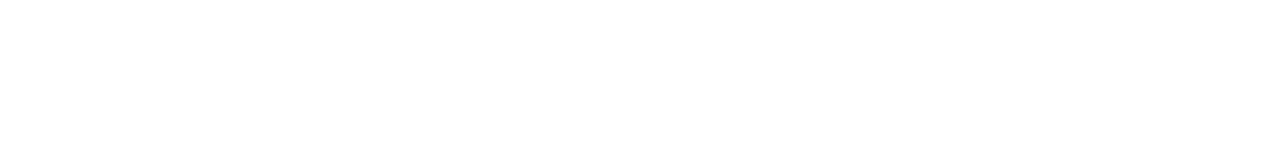
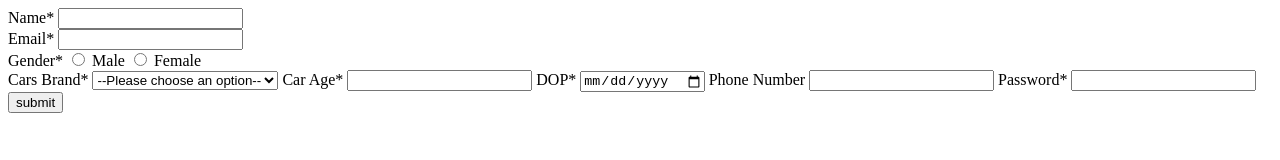
Before and after one commit to acciojob/car-insurance-form-sonu2614, a website: page main.html in a window 1280 px wide. Drawn offline with Linux system fonts and the light colour scheme.

Commit message:
created a submission

```diff
--- a/main.html
+++ b/main.html
@@ -7,6 +7,61 @@
 </head>
 
 <body>
+	<form method="post">
+		<div>
+			<label for="name">Name*</label>
+			<input type="text" id="name"  name="name" required>
+		</div>
+
+		<div>
+			<label for="email">Email*</label>
+			<input type="email" id="email" name="email" required>
+		</div>
+
+
+
+		<div>
+			<label for="gender">Gender*</label>
+			<input type="radio" name="gender" id="gender-m" name="gender" required>
+			<label for="gender_m">Male</label>
+			<input type="radio" name="gender" id="gender-f" name="gender" required>
+			<label for="gender_f">Female</label>
+		</div>
+
+
+
+
+		<label for="cars" id="cars">Cars Brand*</label>
+		<select required>
+			<option value="" disabled selected>--Please choose an option--</option>
+			<option value="bmw">BMW</option>
+			<option value="audi">Audi</option>
+			<option value="mercedez">Mercedez</option>
+		</select>
+
+
+		<label for="age"> Car Age*</label>
+		<input type="number" id="carage" required>
+
+
+		<label for="dop" >DOP*</label>
+		<input type="date" id="dop" required>
+
+
+		<label for="tel">Phone Number</label>
+		<input type="tel"  id="tel">
+
+
+		<label for="password">Password*</label>
+		<input type="password" id="password"  required>
+
+
+
+		<button type="submit">submit</button>
+
+
+
+	</form>
 	<!-- the entire body must be written by student -->
     <script type="text/javascript" src="./script.js">
 </script>
```
